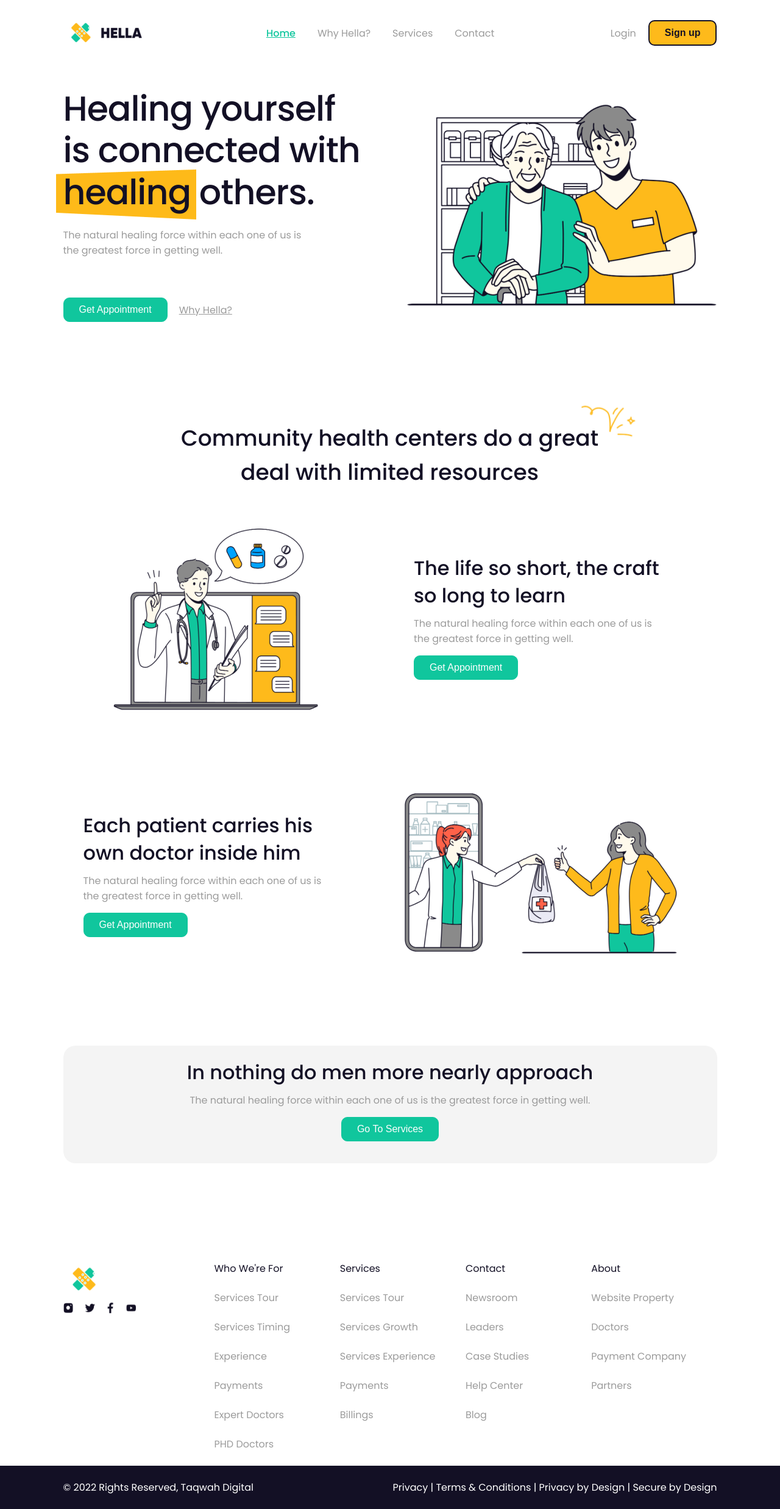
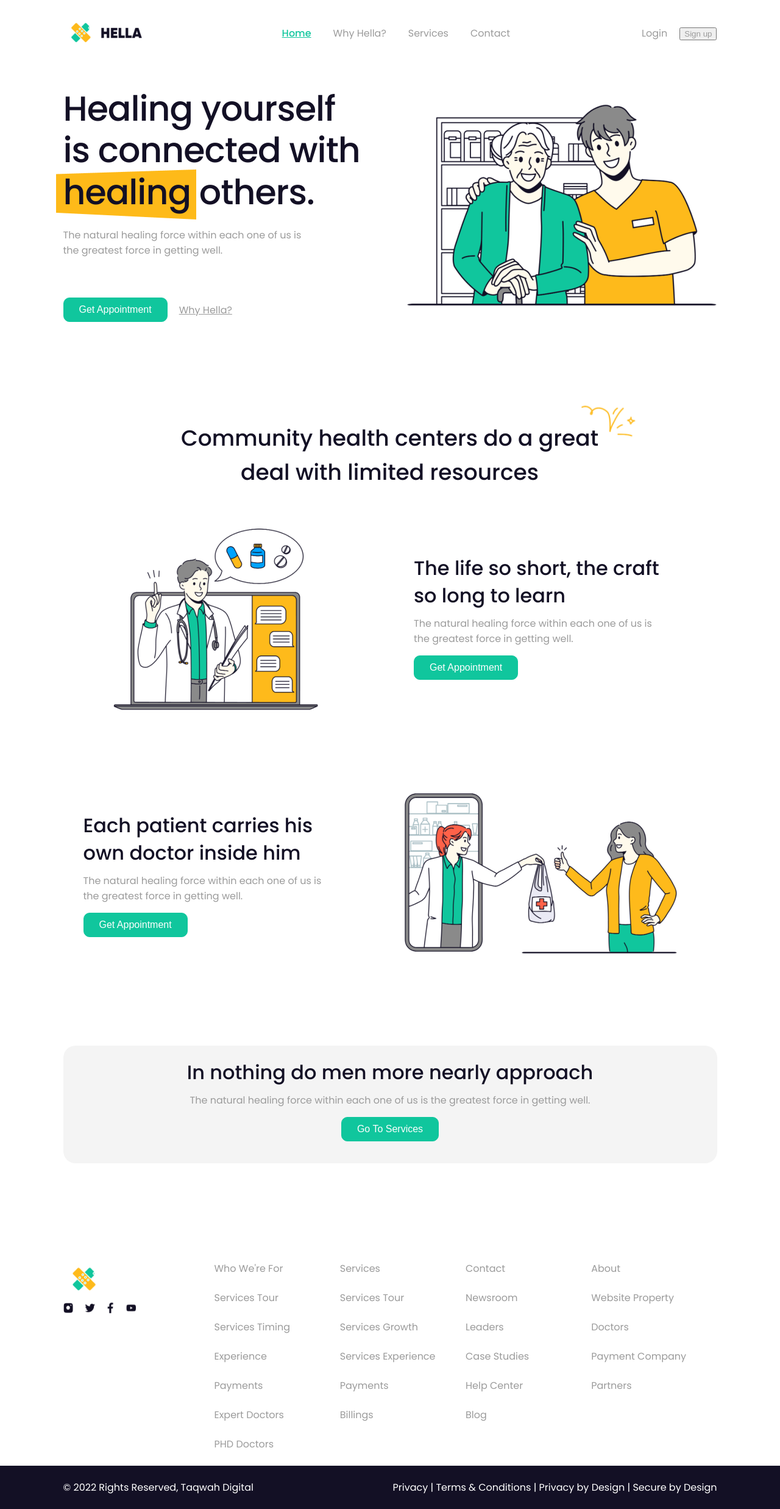
Before and after one commit to victorgodoi/react-sass-single-app, a React (Create React App) app: page / in a window 1280 px wide. Shown: the whole page at 61% size. Built offline with nearby package versions, Linux system fonts and the light colour scheme.

Commit message:
Box5 styled-somponents

```diff
--- a/src/App.js
+++ b/src/App.js
@@ -7,6 +7,7 @@ import Box1 from './components/Box1';
 import Box2 from './components/Box2';
 import Box3 from './components/Box3';
 import Box4 from './components/Box4';
+import Box5 from './components/Box5';
 
 const Content = styled.div`
 width: ${props => props.theme.pageSize};
@@ -65,51 +66,7 @@ function App() {
         <Box2 />
         <Box3 />
         <Box4 />
-        <div id='box5' className='box'>
-          <div className='divEsq'>
-            <img src='/Images/Imagem4.png' width='67' height='61' />
-            <ul>
-              <li><img src='/Images/LogoInstagram.png' width='17' height='18' /></li>
-              <li><img src='/Images/LogoTwitter.png' width='18' height='18' /></li>
-              <li><img src='/Images/LogoFacebook.png' width='13' height='18' /></li>
-              <li><img src='/Images/LogoYoutube.png' width='18' height='18' /></li>
-            </ul>
-          </div>
-          <div className='divDir'>
-            <ul>
-              <li>Who We're For</li>
-              <li>Services Tour</li>
-              <li>Services  Timing</li>
-              <li>Experience</li>
-              <li>Payments</li>
-              <li>Expert Doctors</li>
-              <li>PHD Doctors</li>
-            </ul>
-            <ul>
-              <li>Services</li>
-              <li>Services Tour</li>
-              <li>Services Growth</li>
-              <li>Services Experience</li>
-              <li>Payments</li>
-              <li>Billings</li>
-            </ul>
-            <ul>
-              <li>Contact</li>
-              <li>Newsroom</li>
-              <li>Leaders</li>
-              <li>Case Studies</li>
-              <li>Help Center</li>
-              <li>Blog</li>
-            </ul>
-            <ul>
-              <li>About</li>
-              <li>Website Property</li>
-              <li>Doctors</li>
-              <li>Payment Company</li>
-              <li>Partners</li>
-            </ul>
-          </div>
-        </div>
+        <Box5 />
       </Content>
       <Footer />
     </div>
--- a/src/App.scss
+++ b/src/App.scss
@@ -75,115 +75,6 @@ ul {
 
 }
 
-button {
-  background-color: $amarelo;
-  border-radius: 10px;
-  border: 2px solid $cinzaEscuro;
-  padding: 10px 25px;
-  font-weight: 700;
-  font-size: 16px;
-  color: $cinzaEscuro;
-  min-height: 40px;
-  transition: all 0.3s;
-
-  &:hover {
-    background-color: $branco;
-  }
-
-  &.verde {
-    background-color: $verde;
-    color: $branco;
-    font-weight: 500;
-    border: 1px solid $verde;
-
-    &:hover {
-      background-color: $branco;
-      color: $verde;
-
-    }
-  }
-}
-
-.descricao {
-  font-weight: 400;
-  font-size: 16px;
-  margin-top: 11px;
-  margin-bottom: 15px;
-}
-
-.subtitulo {
-  font-weight: 600;
-  font-size: 32px;
-  line-height: 45px;
-  color: $cinzaEscuro;
-  max-width: 430px;
-}
-
-
-#box3 {
-  width: 100%;
-  display: flex;
-  justify-content: space-around;
-  align-items: center;
-  margin-bottom: 112px;
-  padding-top: 90px;
-
-  .descricao {
-    max-width: 409px;
-  }
-}
-
 h2 {
   margin: 0;
 }
-
-#box4 {
-  width: 100%;
-  background-color: $cinzaSuperClaro;
-  text-align: center;
-  border-radius: 20px;
-  padding-top: 21px;
-  padding-bottom: 36px;
-  margin-bottom: 160px;
-
-  .subtitulo {
-    max-width: 100%;
-  }
-
-}
-
-#box5 {
-  width: 100%;
-  display: flex;
-
-  .divEsq {
-    margin-right: 128px;
-
-    ul li {
-      display: inline-block;
-      margin-right: 18px;
-
-      &:last-of-type {
-        margin-right: 0px;
-      }
-    }
-  }
-
-  .divDir {
-    display: flex;
-    flex: 1;
-
-  }
-
-  ul {
-    flex: 1;
-
-    li {
-      margin-bottom: 23px;
-
-      &:first-of-type {
-        color: $cinzaEscuro;
-      }
-    }
-  }
-}
--- /dev/null
+++ b/src/components/Box5.js
@@ -0,0 +1,80 @@
+import styled from "styled-components"
+
+const DivBox = styled.div`
+    width: 100%;
+    display: flex;
+`
+const DivEsq = styled.div`
+    margin-right: 128px;
+`
+const DivDir = styled.div`
+    display: flex;
+    flex: 1;
+`
+const Link = styled.li`
+    display: inline-block;
+    margin-right: 18px;
+
+    &:last-of-type {
+    margin-right: 0px;
+    }
+`
+const List = styled.ul`
+    flex: 1;
+`
+const Link2 = styled.li`
+    margin-bottom: 23px;
+
+    &:first-of-type {
+    color: $cinzaEscuro;
+    }
+`
+const Box5 = () => {
+    return <DivBox>
+        <DivEsq>
+            <img src='/Images/Imagem4.png' width='67' height='61' />
+            <ul>
+                <Link><img src='/Images/LogoInstagram.png' width='17' height='18' /></Link>
+                <Link><img src='/Images/LogoTwitter.png' width='18' height='18' /></Link>
+                <Link><img src='/Images/LogoFacebook.png' width='13' height='18' /></Link>
+                <Link><img src='/Images/LogoYoutube.png' width='18' height='18' /></Link>
+            </ul>
+        </DivEsq>
+        <DivDir>
+            <List>
+                <Link2>Who We're For</Link2>
+                <Link2>Services Tour</Link2>
+                <Link2>Services  Timing</Link2>
+                <Link2>Experience</Link2>
+                <Link2>Payments</Link2>
+                <Link2>Expert Doctors</Link2>
+                <Link2>PHD Doctors</Link2>
+            </List>
+            <List>
+                <Link2>Services</Link2>
+                <Link2>Services Tour</Link2>
+                <Link2>Services Growth</Link2>
+                <Link2>Services Experience</Link2>
+                <Link2>Payments</Link2>
+                <Link2>Billings</Link2>
+            </List>
+            <List>
+                <Link2>Contact</Link2>
+                <Link2>Newsroom</Link2>
+                <Link2>Leaders</Link2>
+                <Link2>Case Studies</Link2>
+                <Link2>Help Center</Link2>
+                <Link2>Blog</Link2>
+            </List>
+            <List>
+                <Link2>About</Link2>
+                <Link2>Website Property</Link2>
+                <Link2>Doctors</Link2>
+                <Link2>Payment Company</Link2>
+                <Link2>Partners</Link2>
+            </List>
+        </DivDir>
+    </DivBox>
+}
+
+export default Box5
```
